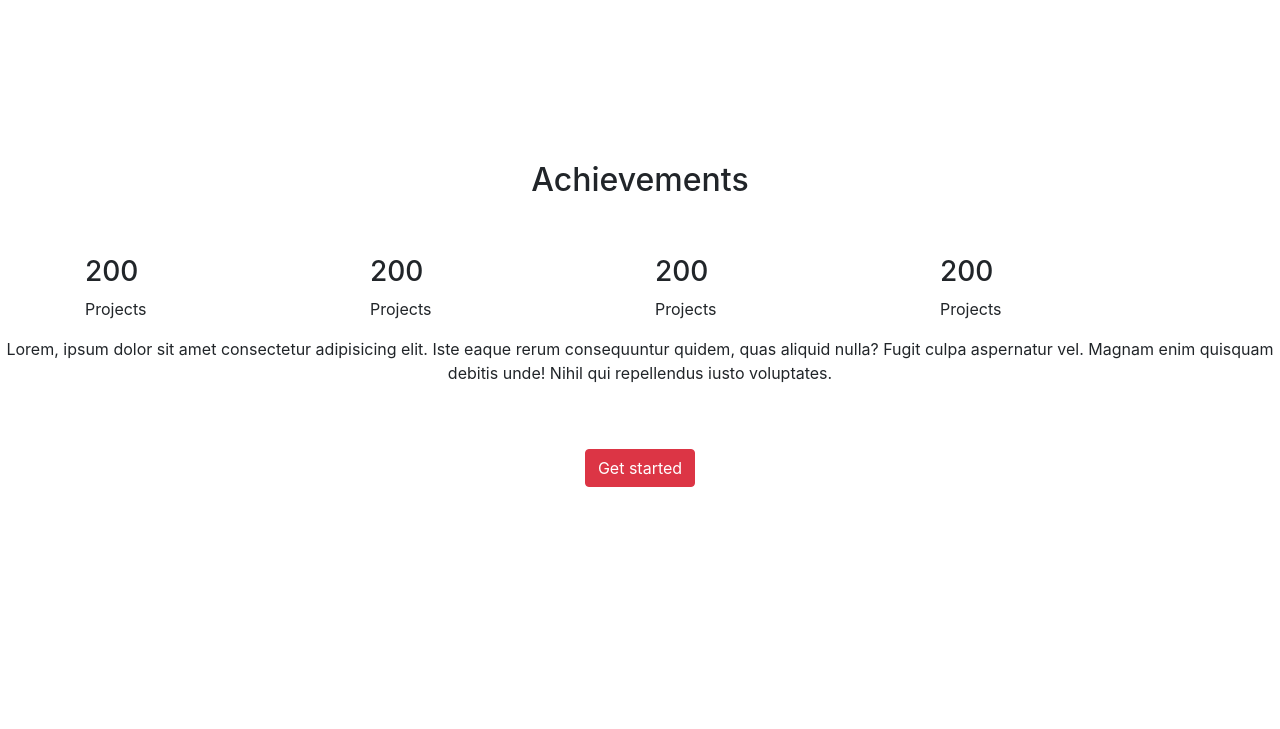
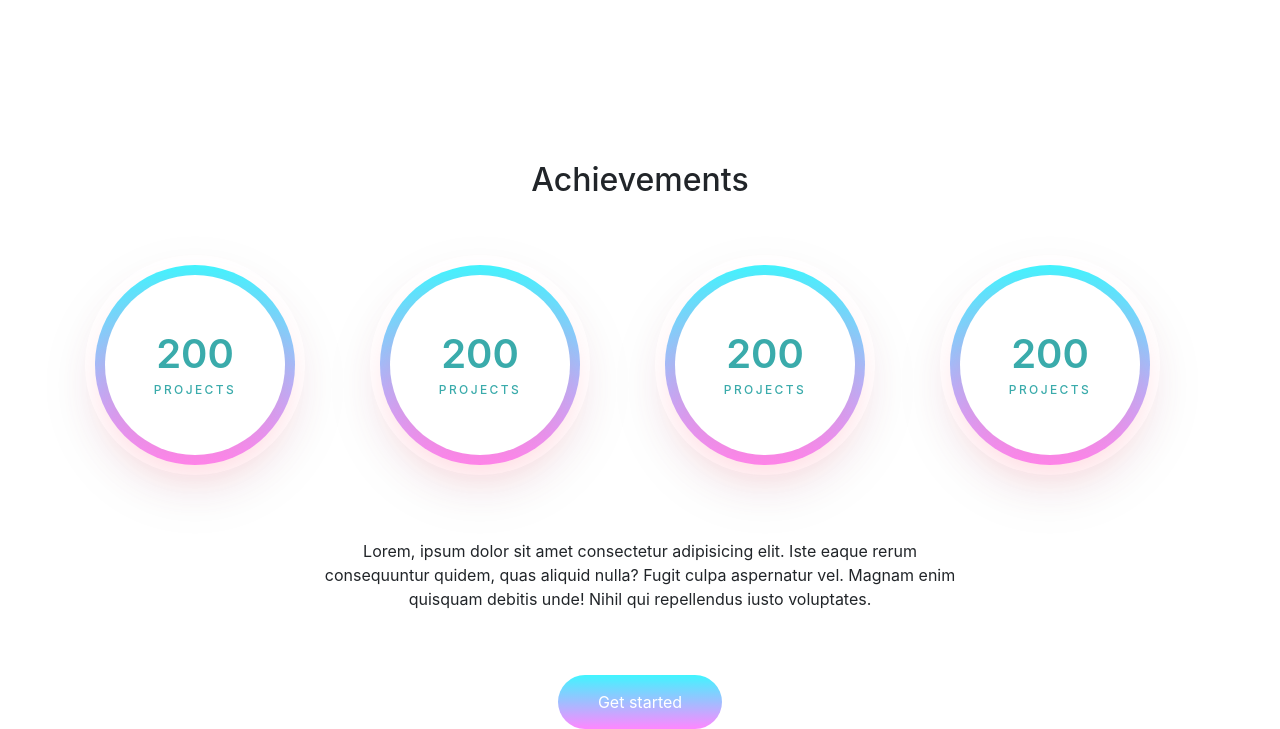
Before and after one commit to thomasalemayehu/Freelancing-Website, a plain HTML site: page index.html in a window 1280 px wide. Shown: the part 2180-2909 px from the top of the page. Before the commit the page ends 2667 px from the top, so only its background shows below. Drawn offline with nearby package versions, Linux system fonts and the light colour scheme; a script that the page names is missing; a web font is replaced by a local one.

Commit message:
UI:counter up css added

```diff
--- a/assets/css/style.css
+++ b/assets/css/style.css
@@ -218,3 +218,74 @@
   border-radius: 100%;
   border: solid black;
 }
+/* counter up*/
+.one{
+  padding-top: 120px;
+}
+.one .container{
+  z-index: 10;
+  position: relative;
+}
+.single{
+  box-shadow: 0px 20px 60px 0px rgba(42, 40, 51, 0.05);
+  width: 220px;
+  height: 220px;
+  border-radius: 50%;
+  display: flex;
+  justify-content: center;
+  align-items: center;
+  padding: 20px;
+  position: relative;
+}
+.single::before{
+  content: '';
+  position: absolute;
+  top: 10px;
+  bottom: 10px;
+  left: 10px;
+  right: 10px;
+  border-radius: 50%;
+  background-image: linear-gradient(#40f5ff, #ff87ff);
+}
+.inner{
+  width: 100%;
+  height: 100%;
+  box-shadow: 0px 20px 40px 0px rgba(255, 118,142, 0.3);
+  border-radius: 50%;
+  position: relative;
+  background-color: white;
+  display: flex;
+  justify-content: center;
+  align-items: center;
+  flex-direction: column;
+}
+.inner h3,.inner p{
+  margin: 0;
+}
+.inner h3{
+  color: #3aabab;
+  font-weight: 600;
+  font-size: 40px;
+  line-height: 1em;
+}
+.inner p{
+  text-transform: uppercase;
+  letter-spacing: 0.2em;
+  font-size: 12px;
+  font-weight: 500;
+  color: #3aabab;
+  line-height: 1em;
+  margin-top: 10px;
+}
+.gap{
+  width: 50%;
+  margin: 0 auto;
+  margin-top: 5%;
+  font-weight: 400;
+}
+.btn-danger{
+  background-image: linear-gradient(#40f5ff, #ff87ff);
+  padding: 15px 40px;
+  border: none;
+  border-radius: 50px;
+}
```
